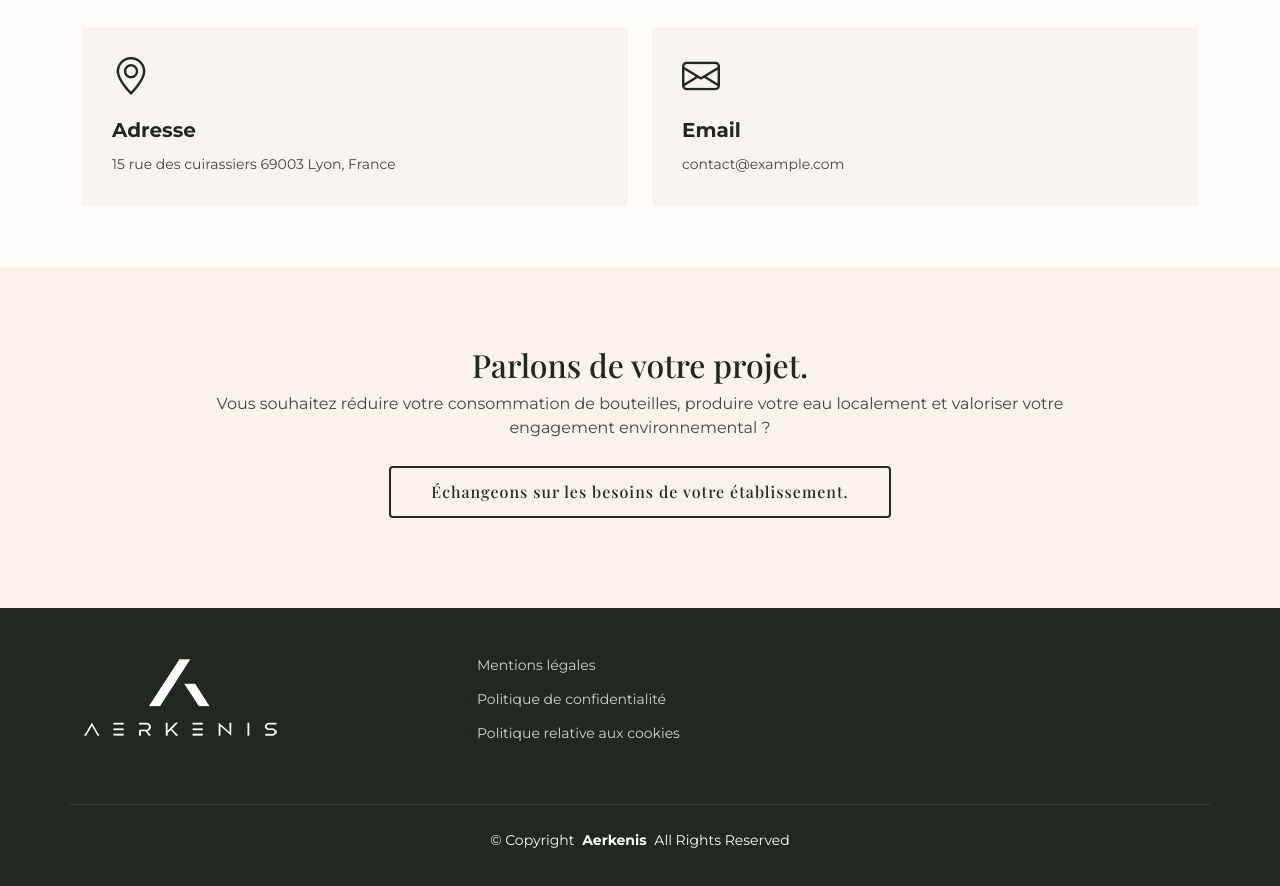
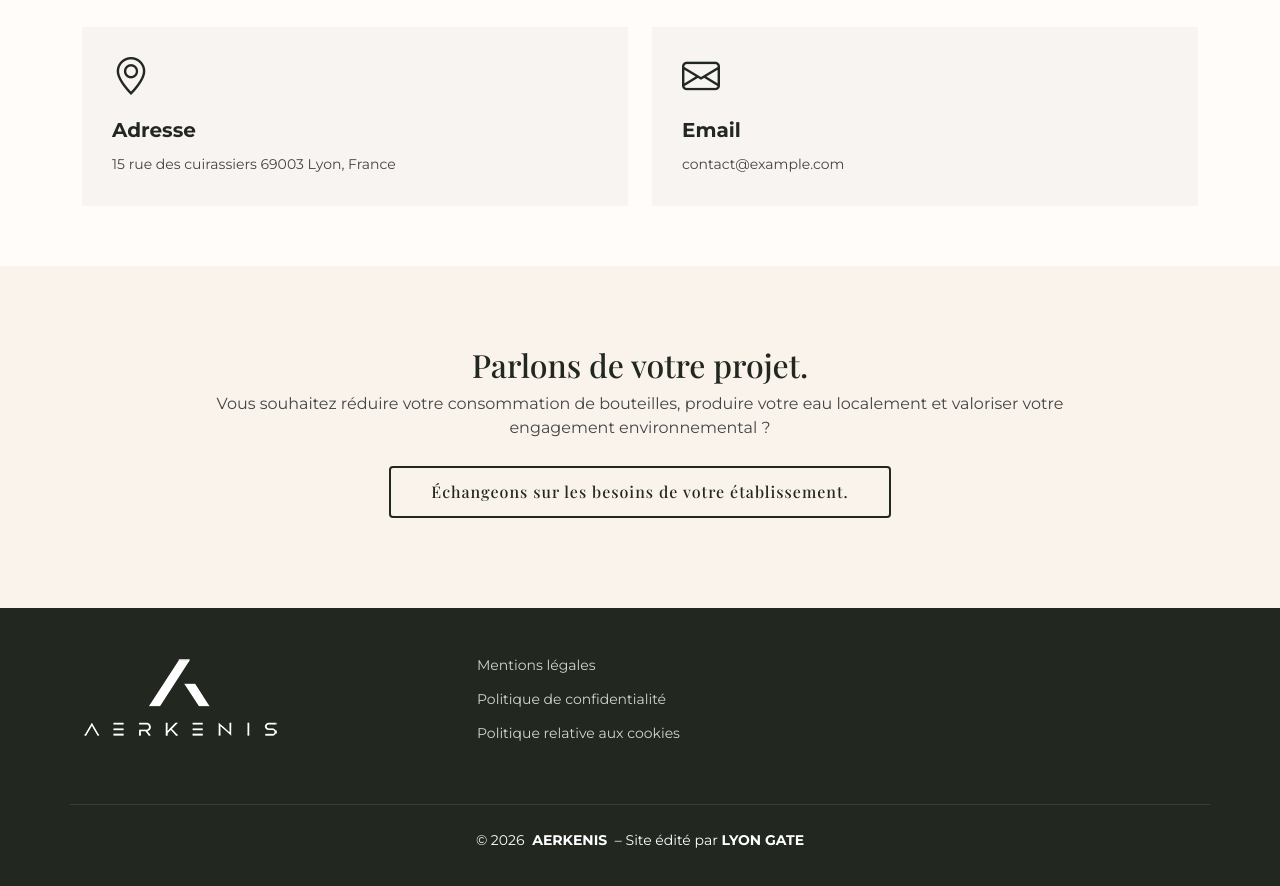
Before and after one commit to AERKENIS/aerkenis-website, a plain HTML site: page index.html in a window 1280 px wide. Shown: the part 7396-8282 px from the top of the page. Drawn offline with nearby package versions, Linux system fonts and the light colour scheme.

Commit message:
Mise à jour du site

```diff
--- a/index.html
+++ b/index.html
@@ -1056,7 +1056,10 @@ une expérience client d'exception</h2>
 
 
     <div class="container copyright text-center mt-4">
-      <p>© <span>Copyright</span> <strong class="px-1 sitename">Aerkenis</strong> <span>All Rights Reserved</span></p>
+
+
+
+      <p>© 2026 <span></span> <strong class="px-1 sitename">AERKENIS</strong> – <span> Site édité par <strong>LYON GATE</strong></span></p>
       <div class="credits">
 
       </div>
```
Also changed, not shown: Mentions-legales.html (+1 -1 lines), politique-cookies.html (+1 -1 lines), politique-de-confidentialite.html (+1 -1 lines).
